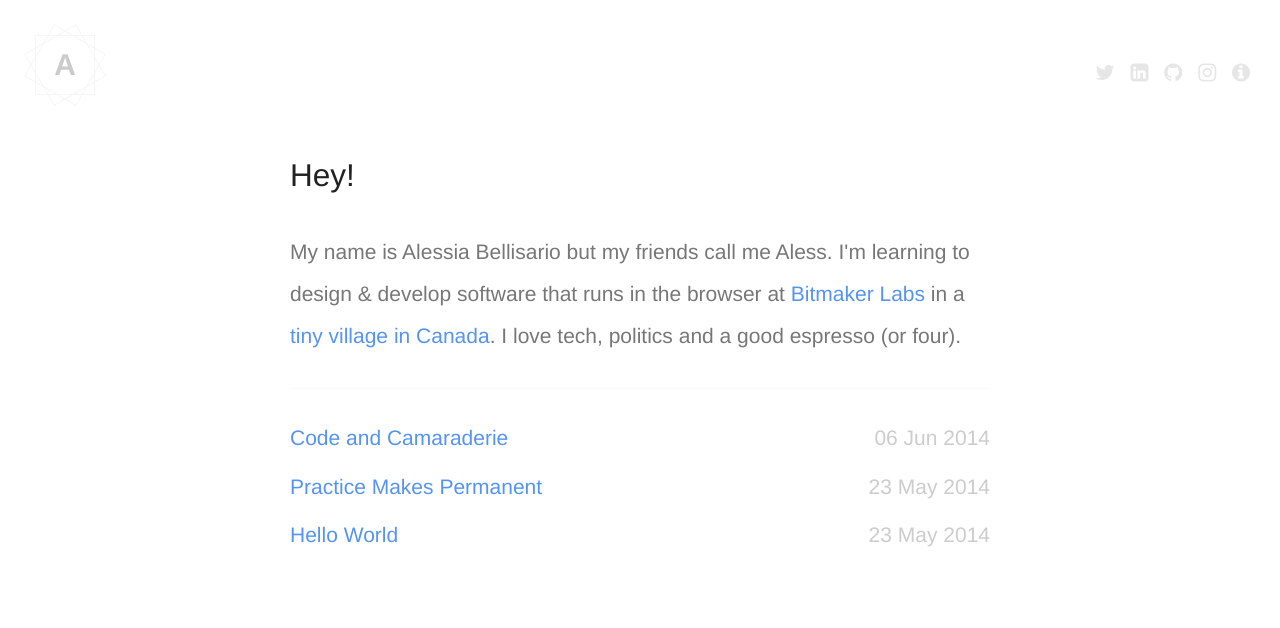
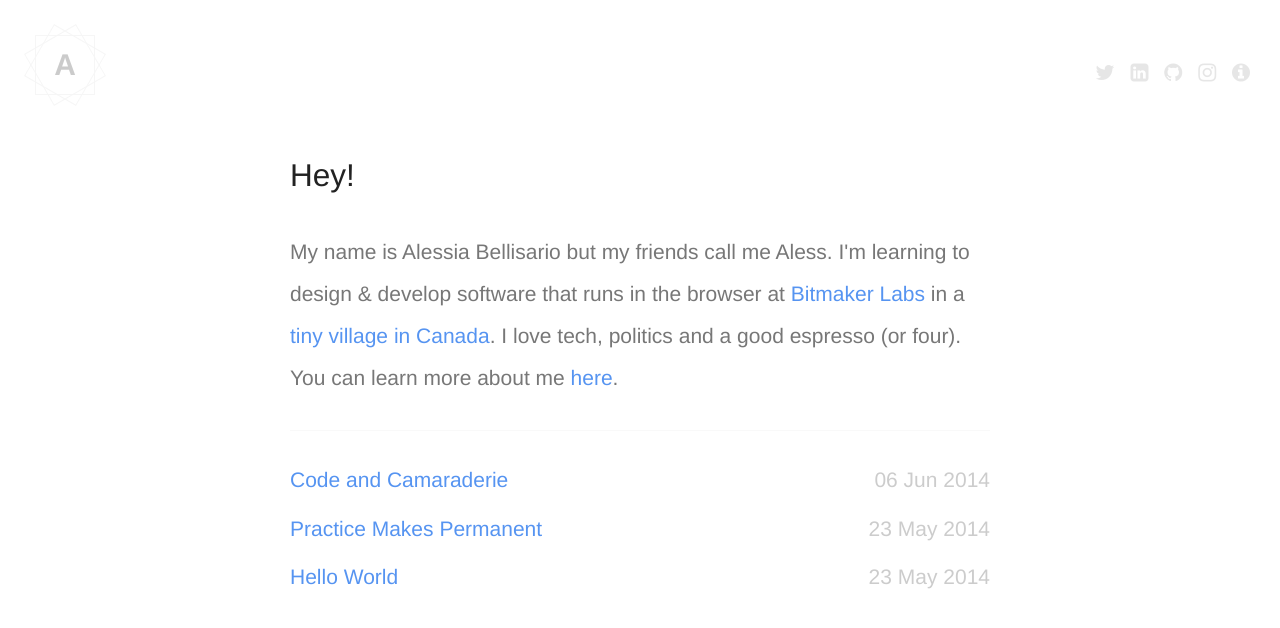
Before and after one commit to alessbell/alessbell.github.io-archive, a Jekyll site: the page built from index.html, in a window 1280 px wide. Shown: the top 628 px of the page. Built offline with Jekyll 4.4.1, drawn with Linux system fonts in a browser that asks for light colours; nearby versions of some CDN libraries; Markdown is read by kramdown in place of the engine named in the settings.

Commit message:
Changed one thing! Ugh I'm the worst

```diff
--- a/index.html
+++ b/index.html
@@ -5,7 +5,7 @@
 
 <section class="bio">
   <h1>Hey!</h1>
-  <p>My name is Alessia Bellisario but my friends call me Aless. I'm learning to design &amp; develop software that runs in the browser at <a href="http://bitmakerlabs.com/">Bitmaker Labs</a> in a <a href="http://en.wikipedia.org/wiki/Toronto">tiny village in Canada</a>. I love tech, politics and a good espresso (or four).</p>
+  <p>My name is Alessia Bellisario but my friends call me Aless. I'm learning to design &amp; develop software that runs in the browser at <a href="http://bitmakerlabs.com/">Bitmaker Labs</a> in a <a href="http://en.wikipedia.org/wiki/Toronto">tiny village in Canada</a>. I love tech, politics and a good espresso (or four). You can learn more about me <a href="http://aless.co/about/">here</a>.</p>
 </section>
 
 <hr>
```
